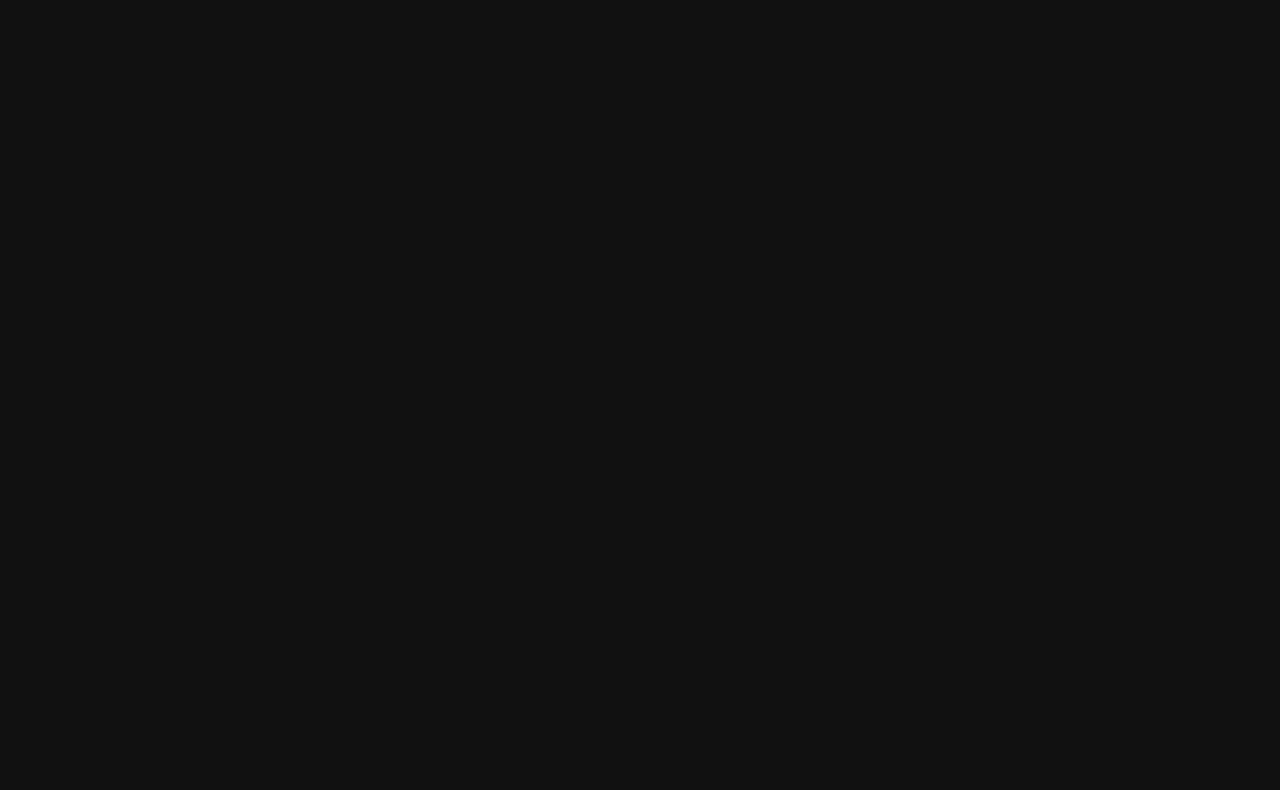
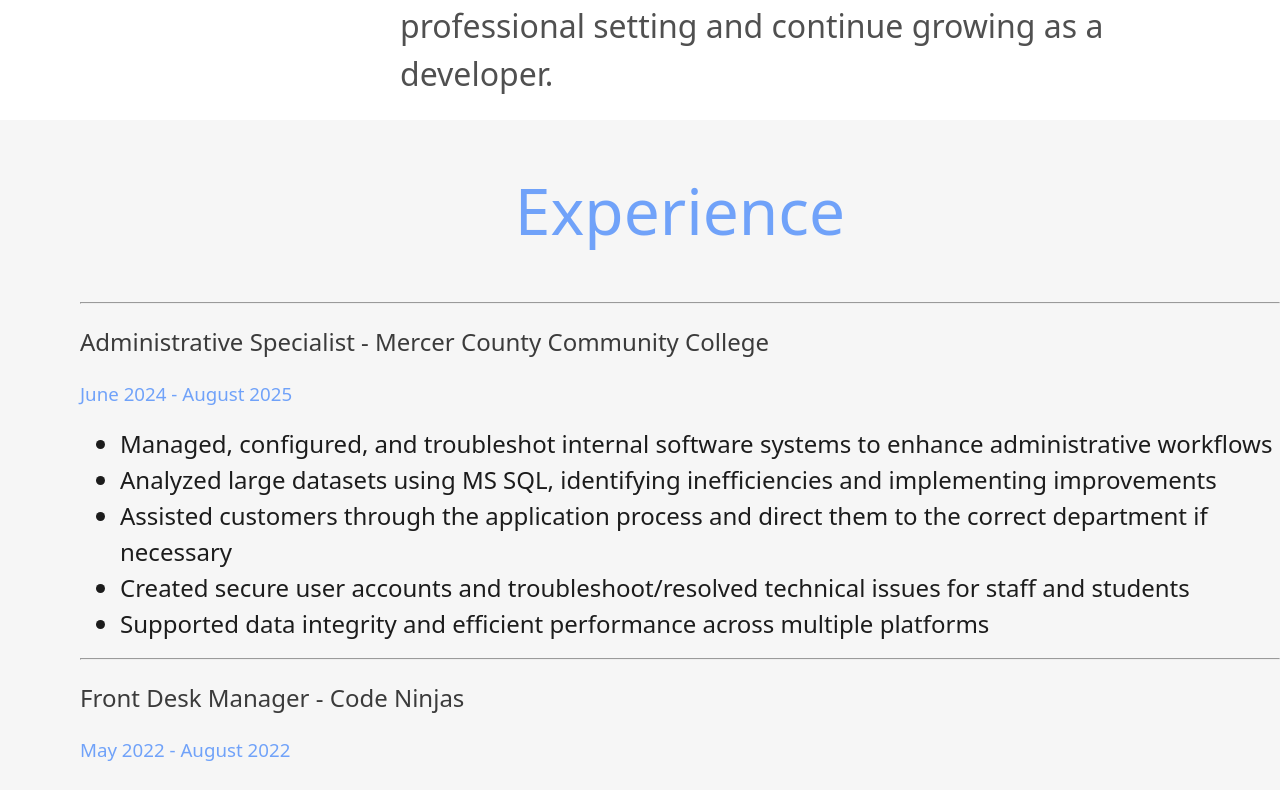
Before and after one commit to michael-v-b/portfolio, a React (Vite) app in the folder home-website/: page / in a window 1280 px wide. Shown: the part 1246-2036 px from the top of the page. Built offline with nearby package versions, Linux system fonts and the light colour scheme.

Commit message:
update experience section to be scalable

```diff
--- a/home-website/src/About/About.jsx
+++ b/home-website/src/About/About.jsx
@@ -1,8 +1,10 @@
+import "./About.css";
+
 const About = () => {
   return (
     <>
       <div className="about-container">
-        <h2 className="about-header">About Me</h2>
+        <h1 className="about-header">About Me</h1>
         <div className="about-text-container">
           <div className="about-photo" />
           <div className="about-text">
--- a/home-website/src/App.jsx
+++ b/home-website/src/App.jsx
@@ -3,6 +3,8 @@
 import Background from "./Background/Background";
 import DownArrow from "./assets/down-arrow.svg?react";
 import About from "./About/About";
+import Projects from "./Projects/Projects";
+import Experience from "./Experience/Experience";
 import { motion } from "framer-motion";
 import "./App.css";
 
@@ -28,6 +30,8 @@
         </motion.div>
 
         <About />
+        <Experience />
+        <Projects />
 
         <Banner />
       </div>
--- /dev/null
+++ b/home-website/src/Experience/Experience.css
@@ -0,0 +1,37 @@
+:root{
+    --experience-color: #70a2f9;
+    --job-color:#3b3b3b;
+    --job-range:#70a2f9;
+}
+
+.experience-background{
+    width:100vw;
+    padding-bottom:10vh;
+    color:rgb(28, 28, 28);
+    background-color:rgb(246, 246, 246);
+}
+
+.experience-container{
+    margin-left:10vh;
+}
+
+.experience-title{
+    color:var(--experience-color);
+    font-size:8vh;
+    font-weight:300;
+    text-align:center;
+}
+
+.job-title{
+    color:var(--job-color);
+    font-weight:500;
+}
+
+.job-time-range{
+    color:var(--job-range);
+    font-weight:500;
+}
+
+.job-responsibility{
+    font-size:3vh;
+}
--- /dev/null
+++ b/home-website/src/Experience/Experience.jsx
@@ -0,0 +1,40 @@
+import "./Experience.css";
+import Job from "./Job";
+
+const Experience = () => {
+  return (
+    <>
+      <div className="experience-background">
+        <div className="experience-container">
+          <h1 className="experience-title"> Experience</h1>
+          <hr />
+          <Job
+            title="Administrative Specialist"
+            company="Mercer County Community College"
+            range="June 2024 - August 2025"
+            responsibilities={[
+              "Managed, configured, and troubleshot internal software systems to enhance administrative workflows",
+              "Analyzed large datasets using MS SQL, identifying inefficiencies and implementing improvements",
+              "Assisted customers through the application process and direct them to the correct department if necessary",
+              "Created secure user accounts and troubleshoot/resolved technical issues for staff and students",
+              "Supported data integrity and efficient performance across multiple platforms",
+            ]}
+          />
+          <hr />
+          <Job
+            title="Front Desk Manager"
+            company="Code Ninjas"
+            range="May 2022 - August 2022"
+            responsibilities={[
+              "Utilized custom software to teach children varying coding concepts using JavaScript",
+              "Troubleshoot technical issues regarding Code Ninjas teaching platform, 3D Printer and other technology",
+              "Designed organizational documents to keep track of over 60 children",
+            ]}
+          />
+        </div>
+      </div>
+    </>
+  );
+};
+
+export default Experience;
--- /dev/null
+++ b/home-website/src/Experience/Job.jsx
@@ -0,0 +1,25 @@
+import "./Experience.css";
+
+const Job = ({ title, company, range, responsibilities }) => {
+  return (
+    <>
+      <div className="job">
+        <h2 className="job-title">
+          {title} - <span>{company}</span>
+        </h2>
+        <h3 className="job-time-range">{range}</h3>
+        <ul>
+          {responsibilities.map((value, index) => {
+            return (
+              <li key={index} className="job-responsibility">
+                {value}
+              </li>
+            );
+          })}
+        </ul>
+      </div>
+    </>
+  );
+};
+
+export default Job;
--- /dev/null
+++ b/home-website/src/Projects/Projects.jsx
@@ -0,0 +1,8 @@
+const Projects = () => {
+  return (
+    <>
+      <div>THIS IS WHERE THE PROJECTS WILL GO</div>
+    </>
+  );
+};
+export default Projects;
```
